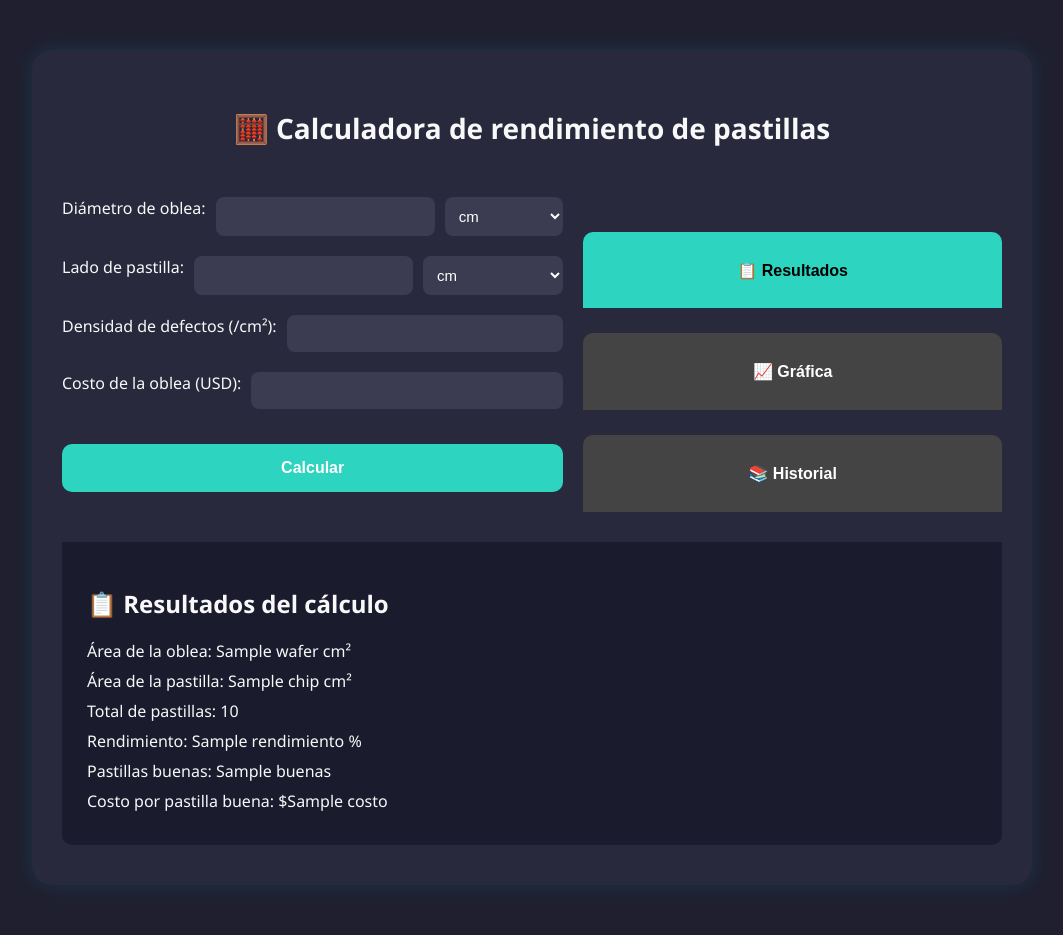
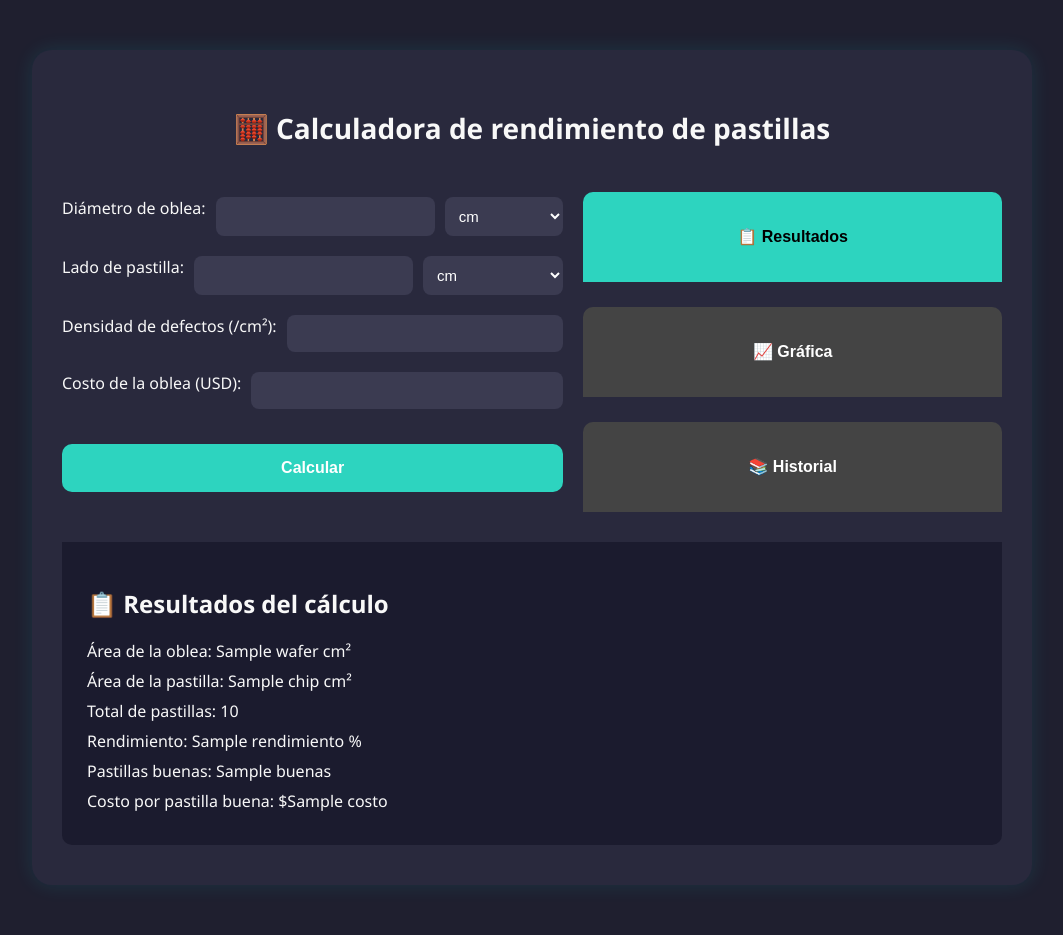
Before and after one commit to RodrigoPP05/calculadora_pastillas, a Flask app: template templates/index.html in a window 1280 px wide. Shown: the whole page, without its empty margins (108-1171 px from the left). Run offline with Flask 3, Linux system fonts and the light colour scheme; the template is opened without the code that fills it: most values are stand-ins (such as "Sample title", 1, 10 or a date in 2020); some libraries are stand-ins or nearby versions.

Commit message:
Update style.css

```diff
--- a/static/style.css
+++ b/static/style.css
@@ -87,7 +87,7 @@ button:hover {
 .tabs {
   display: flex;
   justify-content: space-around;
-  margin-top: 20px;
+  margin-top: -20px;
   margin-bottom: 10px;
   flex-wrap: wrap;
   gap: 10px;
```
